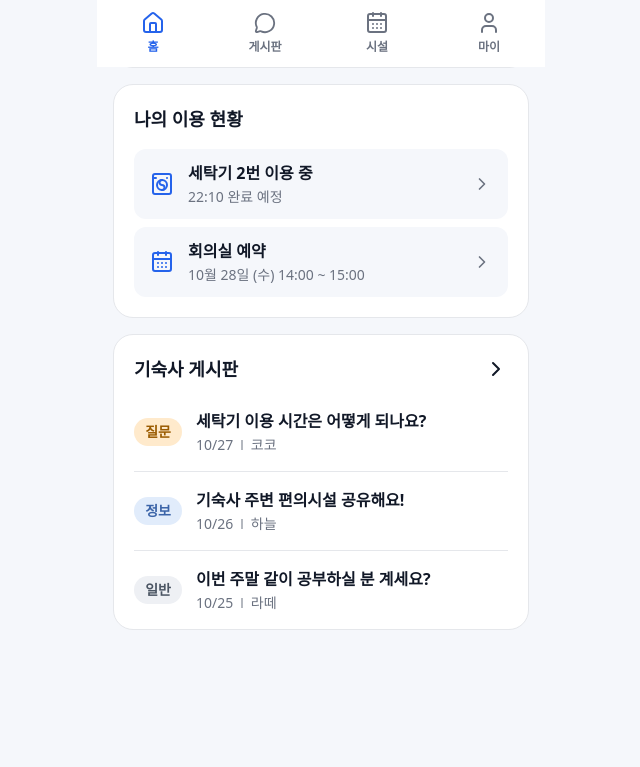
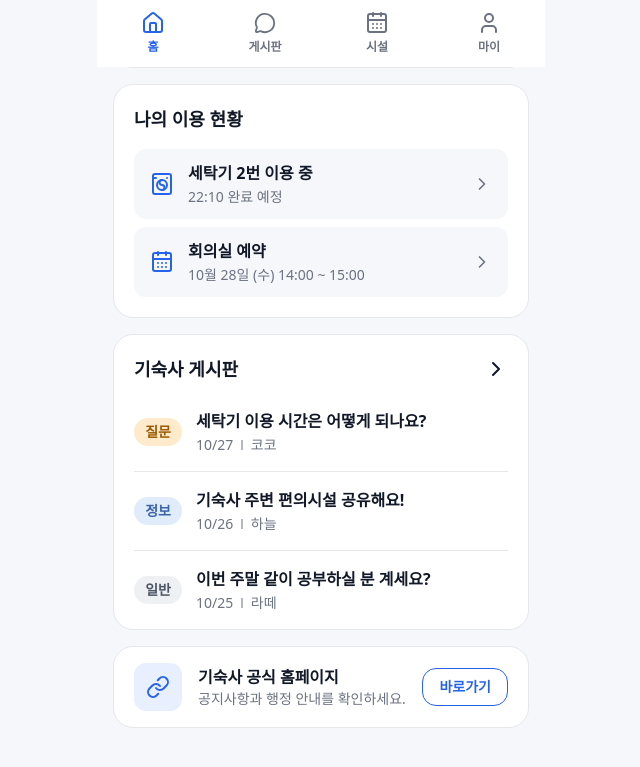
Before and after one commit to DormiLife/Dormi_FE, a React (Vite) app: page / in a window 1280 px wide. Shown: the part 733-1500 px from the top of the page, without its empty margins (319-959 px from the left). Before the commit the page ends 1448 px from the top, so only its background shows below. Built offline with nearby package versions, Linux system fonts and the light colour scheme.

Commit message:
feat: 기숙사 공식 홈페이지 바로가기 카드 추가

```diff
--- a/src/pages/HomePage.tsx
+++ b/src/pages/HomePage.tsx
@@ -9,7 +9,8 @@ import { PageHeader } from '@/components/layout/PageHeader'
 import { PageLayout } from '@/components/layout/PageLayout'
 import type { Reservation } from '@/lib/timeSlots'
 import { useNavigate } from '@tanstack/react-router'
-import { Bell, CalendarDays, House, WashingMachine } from 'lucide-react'
+import { Bell, CalendarDays, House, Link, WashingMachine } from 'lucide-react'
+import { Card } from '@/components/ui/Card'
 
 const meals: Meal[] = [
   { type: 'breakfast', menus: ['백미밥', '미역국', '계란말이', '김치', '우유'] },
@@ -88,6 +89,24 @@ export function HomePage() {
           navigate({ to: '/board/$postId', params: { postId } })
         }
       />
+      <Card className="flex items-center gap-4 px-5 py-4">
+        <div className="flex size-12 shrink-0 items-center justify-center rounded-xl bg-primary-soft text-primary">
+          <Link className="size-6" />
+        </div>
+        <div className="min-w-0 flex-1">
+          <h2 className="text-base font-bold text-ink">기숙사 공식 홈페이지</h2>
+          <div className="text-sm text-ink-mute">
+            공지사항과 행정 안내를 확인하세요.
+          </div>
+        </div>
+        <button
+          type="button"
+          className="shrink-0 rounded-control border border-primary bg-white px-4 py-2 text-sm font-semibold text-primary transition-colors hover:bg-primary-soft"
+          onClick={() => window.open('https://www.ndhs.or.kr/site/main/home', '_blank')}
+        >
+          바로가기
+        </button>
+      </Card>
     </PageLayout>
   )
 }
```
